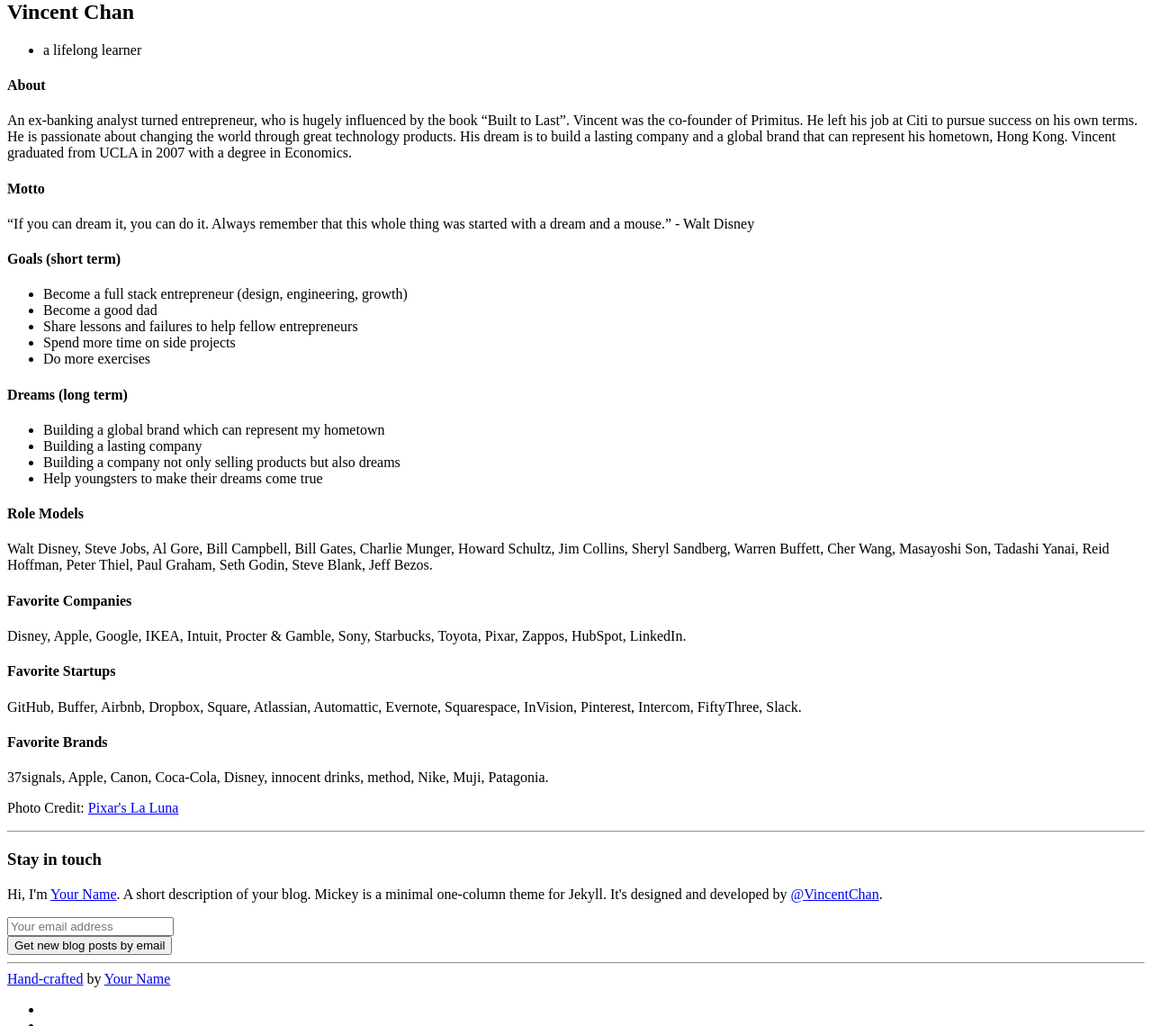
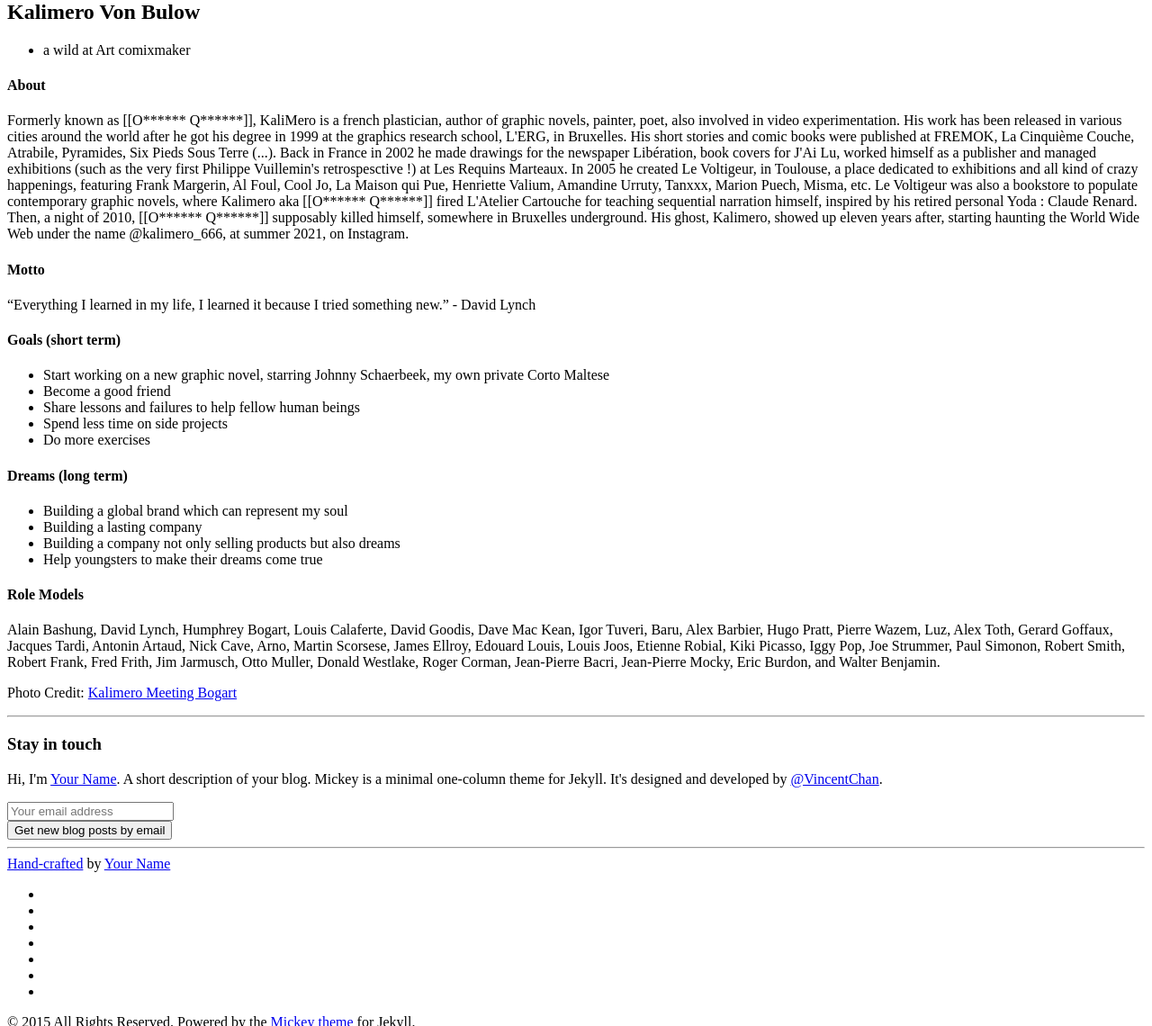
Before and after one commit to vincentchan/mickey, a Jekyll site: the page built from about/index.html, in a window 1280 px wide and 1400 px high, scrolled down 1709 px. Shown: the part 260-1400 px from the top of the window at 90% size. Built offline with Jekyll 4.4.1, drawn with Linux system fonts in a browser that asks for light colours; nearby versions of some CDN libraries; some web fonts are replaced; Markdown is read by kramdown in place of the engine named in the settings.

Commit message:
Add files via upload

```diff
--- a/about/index.html
+++ b/about/index.html
@@ -1,20 +1,20 @@
 ---
 layout: default
-title: About Vincent Chan
+title: About Kalimero
 ---
 <article class="postWrapper">
   <section class="section--first section--about is-darkBackgrounded u-table">
     <div class="section-backgroundImage">
-        <img class="post-featuredImage" src="{{site.baseurl}}assets/images/hero/vincent.jpg" style="" alt="">
+        <img class="post-featuredImage" src="{{site.baseurl}}assets/images/hero/kalimero.jpg" style="" alt="">
     </div>
     <div class="section-gradient"></div>
     <div class="section-title is-darkBackgrounded u-tableCell u-verticalAlignMiddle">
       <div class="container">
-        <h2>Vincent Chan</h2>
+        <h2>Kalimero Von Bulow</h2>
         <div class="postMeta-wrapper">
           <ul class="postMeta">
             <li class="postMeta-author">
-              a lifelong learner
+              a wild at Art comixmaker
             </li>
           </ul>
         </div>
@@ -25,42 +25,31 @@
     <div class="container container--content">
       <div class="content-body">
         <h4>About</h4>
-        <p>An ex-banking analyst turned entrepreneur, who is hugely influenced by the book “Built to Last”. Vincent was the co-founder of Primitus. He left his job at Citi to pursue success on his own terms. He is passionate about changing the world through great technology products. His dream is to build a lasting company and a global brand that can represent his hometown, Hong Kong. Vincent graduated from UCLA in 2007 with a degree in Economics.</p>
+        <p> Formerly known as [[O****** Q******]], KaliMero is a french plastician, author of graphic novels, painter, poet, also involved in video experimentation. His work has been released in various cities around the world after he got his degree in 1999 at the graphics research school, L'ERG, in Bruxelles. His short stories and comic books were published at FREMOK, La Cinquième Couche, Atrabile, Pyramides, Six Pieds Sous Terre (...). Back in France in 2002 he made drawings for the newspaper Libération, book covers for J'Ai Lu, worked himself as a publisher and managed exhibitions (such as the very first Philippe Vuillemin's retrospesctive !) at Les Requins Marteaux. In 2005 he created Le Voltigeur, in Toulouse, a place dedicated to exhibitions and all kind of crazy happenings, featuring Frank Margerin, Al Foul, Cool Jo, La Maison qui Pue, Henriette Valium, Amandine Urruty, Tanxxx, Marion Puech, Misma, etc. Le Voltigeur was also a bookstore to populate contemporary graphic novels, where Kalimero aka [[O****** Q******]] fired L'Atelier Cartouche for teaching sequential narration himself, inspired by his retired personal Yoda : Claude Renard. Then, a night of 2010, [[O****** Q******]] supposably killed himself, somewhere in Bruxelles underground. His ghost, Kalimero, showed up eleven years after, starting haunting the World Wide Web under the name @kalimero_666, at summer 2021, on Instagram.</p>
         <h4>Motto</h4>
-        <p class="u--startsWithDoubleQuote">“If you can dream it, you can do it. Always remember that this whole thing was started with a dream and a mouse.” - Walt Disney</p>
+        <p class="u--startsWithDoubleQuote">“Everything I learned in my life, I learned it because I tried something new.” - David Lynch</p>
         <h4>Goals (short term)</h4>
         <ul>
-          <li>Become a full stack entrepreneur (design, engineering, growth)</li>
-          <li>Become a good dad</li>
-          <li>Share lessons and failures to help fellow entrepreneurs</li>
-          <li>Spend more time on side projects</li>
+          <li>Start working on a new graphic novel, starring Johnny Schaerbeek, my own private Corto Maltese</li>
+          <li>Become a good friend</li>
+          <li>Share lessons and failures to help fellow human beings</li>
+          <li>Spend less time on side projects</li>
           <li>Do more exercises</li>
         </ul>
         <h4>Dreams (long term)</h4>
         <ul>
-          <li>Building a global brand which can represent my hometown</li>
+          <li>Building a global brand which can represent my soul</li>
           <li>Building a lasting company</li>
           <li>Building a company not only selling products but also dreams</li>
           <li>Help youngsters to make their dreams come true</li>
         </ul>
         <h4>Role Models</h4>
         <p>
-          Walt Disney, Steve Jobs, Al Gore, Bill Campbell, Bill Gates, Charlie Munger, Howard Schultz, Jim Collins, Sheryl Sandberg, Warren Buffett, Cher Wang, Masayoshi Son, Tadashi Yanai, Reid Hoffman, Peter Thiel, Paul Graham, Seth Godin, Steve Blank, Jeff Bezos.
+          Alain Bashung, David Lynch, Humphrey Bogart, Louis Calaferte, David Goodis, Dave Mac Kean, Igor Tuveri, Baru, Alex Barbier, Hugo Pratt, Pierre Wazem, Luz, Alex Toth, Gerard Goffaux, Jacques Tardi, Antonin Artaud, Nick Cave, Arno, Martin Scorsese, James Ellroy, Edouard Louis, Louis Joos, Etienne Robial, Kiki Picasso, Iggy Pop, Joe Strummer, Paul Simonon, Robert Smith, Robert Frank, Fred Frith, Jim Jarmusch, Otto Muller, Donald Westlake, Roger Corman, Jean-Pierre Bacri, Jean-Pierre Mocky, Eric Burdon, and Walter Benjamin.
         </p>
-        <h4>Favorite Companies</h4>
+
         <p>
-          Disney, Apple, Google, IKEA, Intuit, Procter & Gamble, Sony, Starbucks, Toyota, Pixar, Zappos, HubSpot, LinkedIn.
-        </p>
-        <h4>Favorite Startups</h4>
-        <p>
-          GitHub, Buffer, Airbnb, Dropbox, Square, Atlassian, Automattic, Evernote, Squarespace, InVision, Pinterest, Intercom, FiftyThree, Slack.
-        </p>
-        <h4>Favorite Brands</h4>
-        <p>
-          37signals, Apple, Canon, Coca-Cola, Disney, innocent drinks, method, Nike, Muji, Patagonia.
-        </p>
-        <p>
-          Photo Credit: <a href="http://www.pixar.com/short_films/Theatrical-Shorts/La-Luna" target="_blank">Pixar's La Luna</a>
+          Photo Credit: <a href="http://www.kalimero.rocks/itsmylife/souvenirs/Meeting-Bogart" target="_blank">Kalimero Meeting Bogart</a>
         </p>
       </div>
     </div>
```
